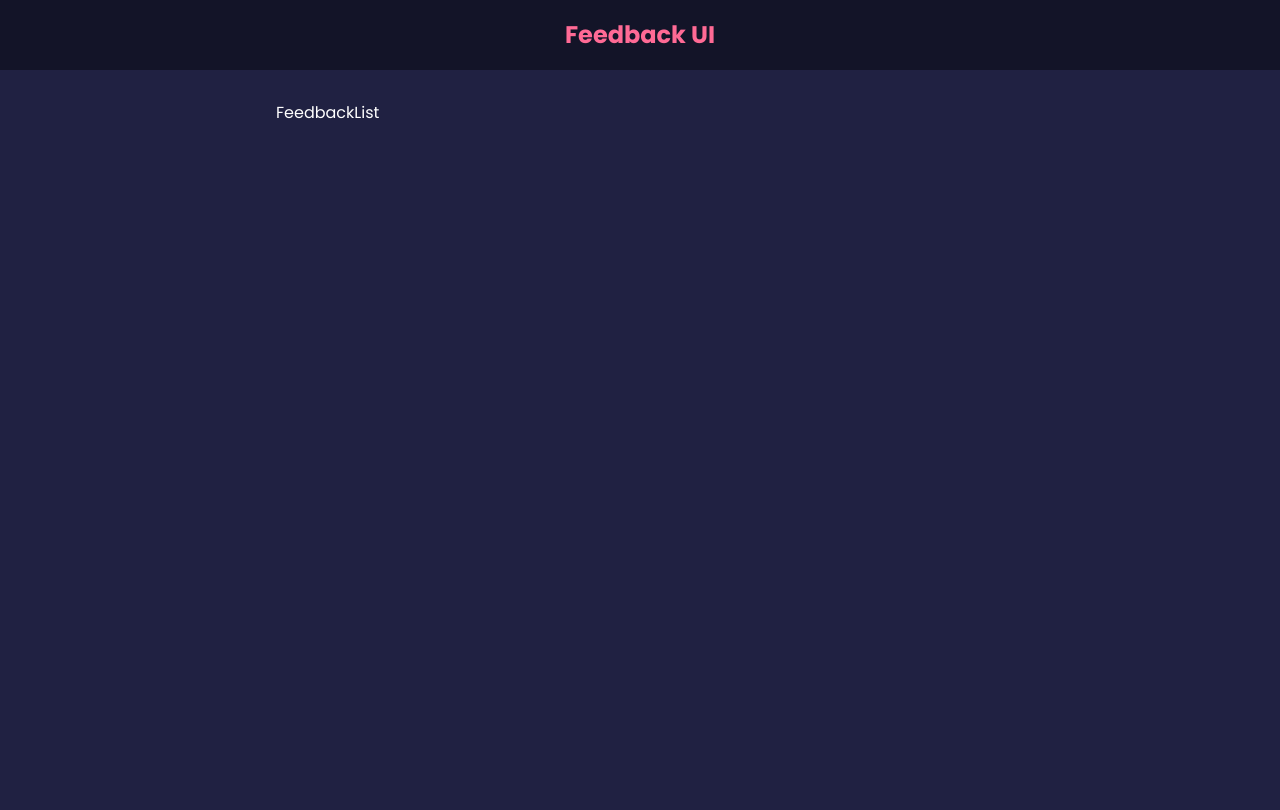
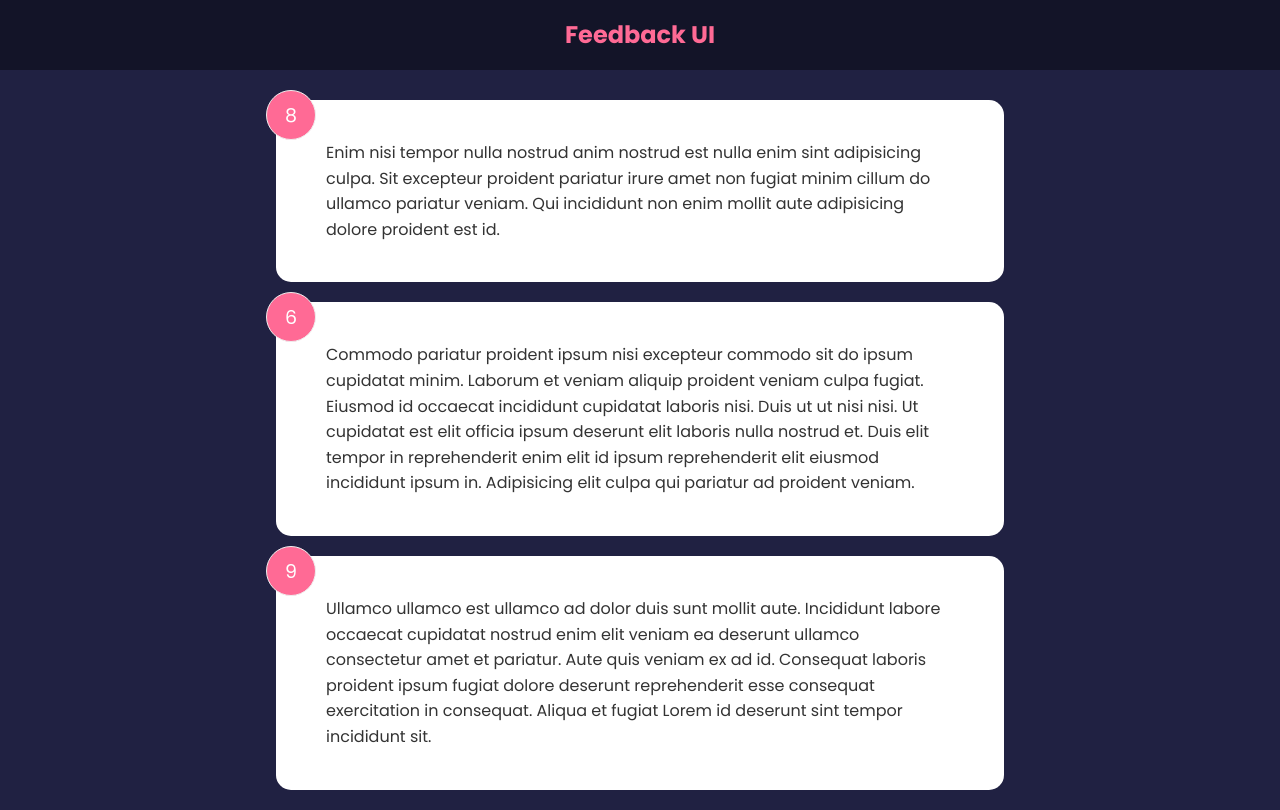
Before and after one commit to timrusin/feedback-app, a React (Create React App) app: page / in a window 1280 px wide. Built offline with nearby package versions, Linux system fonts and the light colour scheme.

Commit message:
passed item down as props to feedback item to render list of feedback data properly

```diff
--- a/src/components/FeedbackItem.js
+++ b/src/components/FeedbackItem.js
@@ -1,13 +1,8 @@
-import { useState } from "react";
-
-const FeedbackItem = () => {
-  const [rating, setRating] = useState(7)
-  const [text, setText] = useState('This is an example of feedback item')
-
+const FeedbackItem = ({item}) => {
   return (
     <div className="card">
-      <div className="num-display">{rating}</div>
-      <div className="text-display">{text}</div>
+      <div className="num-display">{item.rating}</div>
+      <div className="text-display">{item.text}</div>
     </div>
   );
 }
--- a/src/components/FeedbackList.js
+++ b/src/components/FeedbackList.js
@@ -1,11 +1,16 @@
 import React from 'react'
+import FeedbackItem from './FeedbackItem'
 
 const FeedbackList = ( {feedback} ) => {
     if(!feedback || feedback.length===0) {
         return <p>no feedback yet</p>
     }
   return (
-    <div>FeedbackList</div>
+    <div className='feedback-list'>
+        {feedback.map((item)=> (
+            <FeedbackItem key={item.id} item={item}/>
+        ))}
+    </div>
   )
 }
 
```
